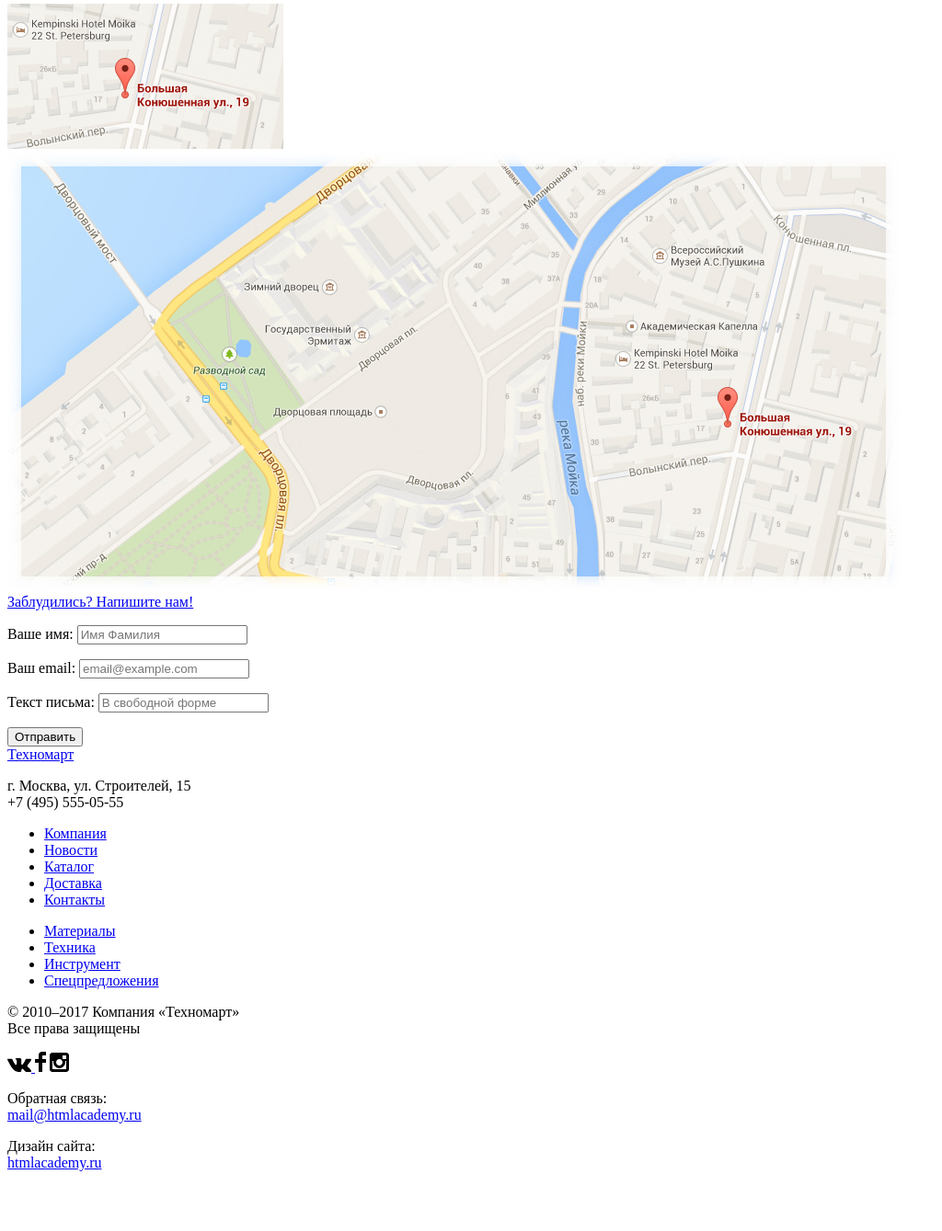
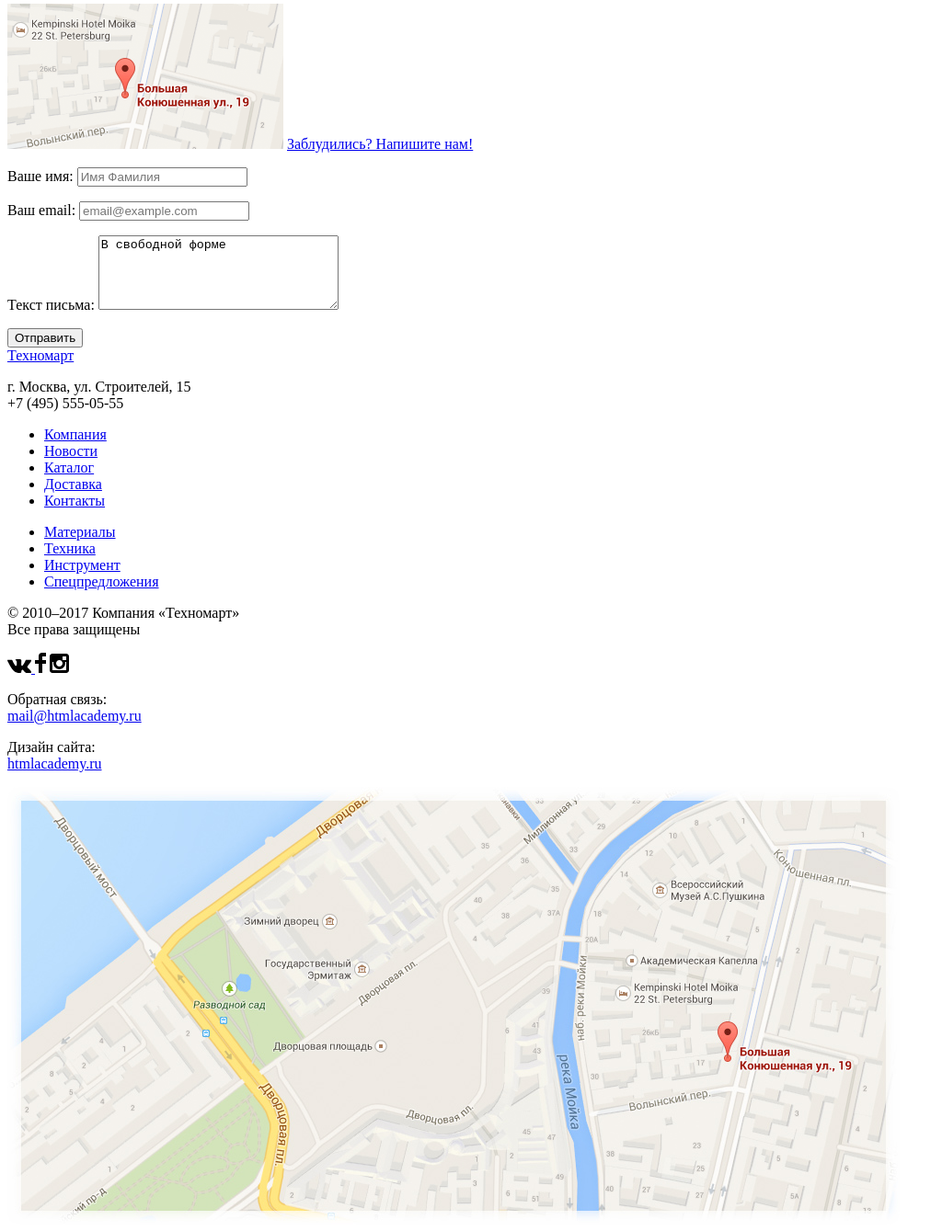
Before and after one commit to Alan2-jpg/1172285-technomart-26, a plain HTML site: page index.html in a window 1280 px wide. Shown: the part 2929-4268 px from the top of the page at 92% size, without its empty margins (0-1024 px from the left). Before the commit the page ends 4219 px from the top, so only its background shows below. Drawn offline with Linux system fonts and the light colour scheme.

Commit message:
trstatata

```diff
--- a/index.html
+++ b/index.html
@@ -196,11 +196,7 @@
 					<p>
 						Вы можете забрать товар сами,<br>заехав в наш офис:
 					</p>
-					<div class="popup">
-						<a href="#" class="map"><img src="img/layer-5.png" alt="Большая Конюшенная ул., 19">
-							<img src="img/popmap.jpg" width="970" height="476" alt="Увеличеная карта">
-						</a>
-					</div>
+					<a href="#" class="map"><img src="img/layer-5.png" alt="Большая Конюшенная ул., 19"></a>
 					<a href="#" class="email">Заблудились? Напишите нам!</a>
 					<form action="https://echo.htmlacademy.ru/" method="post">
 						<p>
@@ -209,10 +205,10 @@
 						</p>
 						<p>
 							<label for="email">Ваш email:</label>
-							<input id="email" type="textarea" name="email" placeholder="email@example.com">
+							<input id="email" type="email" name="email" placeholder="email@example.com">
 						</p>
 						<p><label for="text">Текст письма:</label>
-							<input id="text" type="textarea" name="text" placeholder="В свободной форме">
+							<textarea name="text" id="text" cols="30" rows="5">В свободной форме</textarea>
 						</p>
 						<button type="submit" value="Отправить">Отправить</button>
 					</form>
@@ -277,6 +273,9 @@
 			</div>
 		</div>
 	</footer>
+	<div class="map-popup">
+		<img src="img/popmap.jpg" width="970" height="476" alt="Увеличеная карта">
+	</div>
 </body>
 
 </html>
```
Also changed, not shown: catalog.html (+6 -5 lines).
